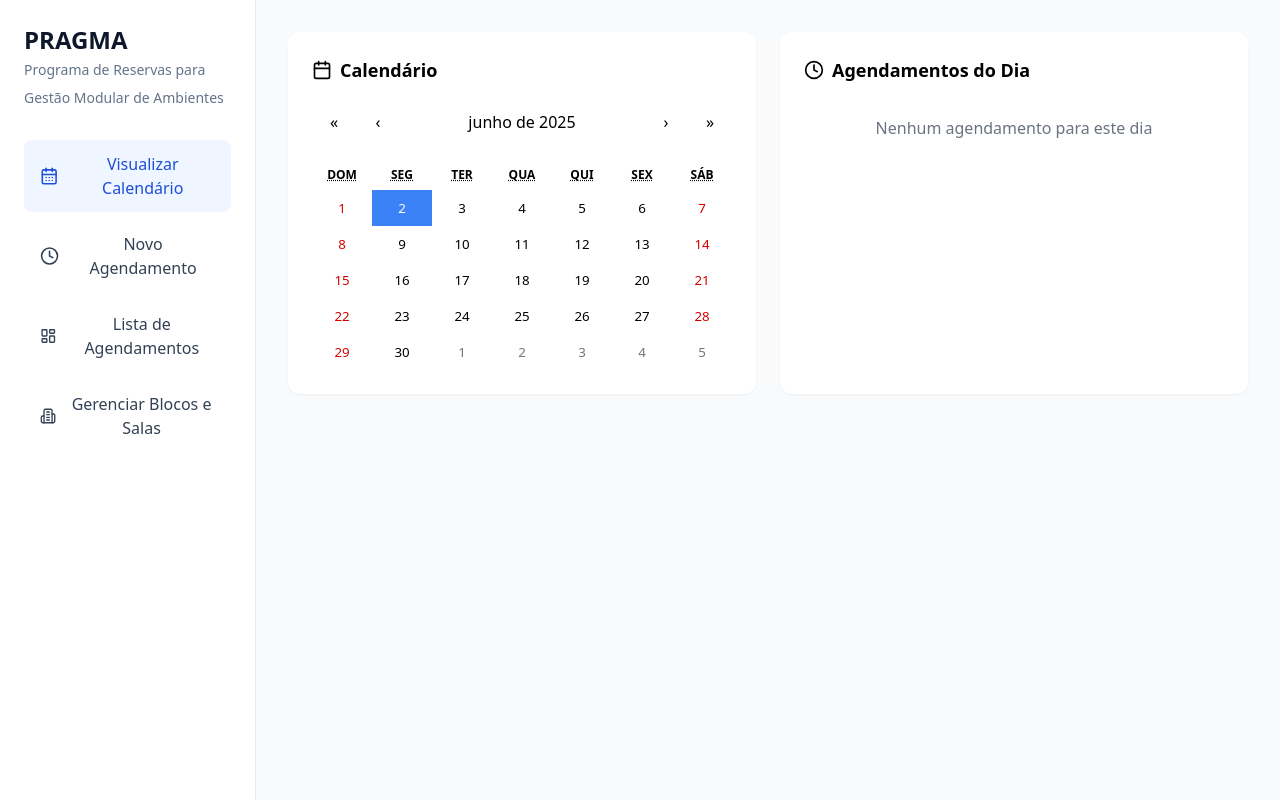
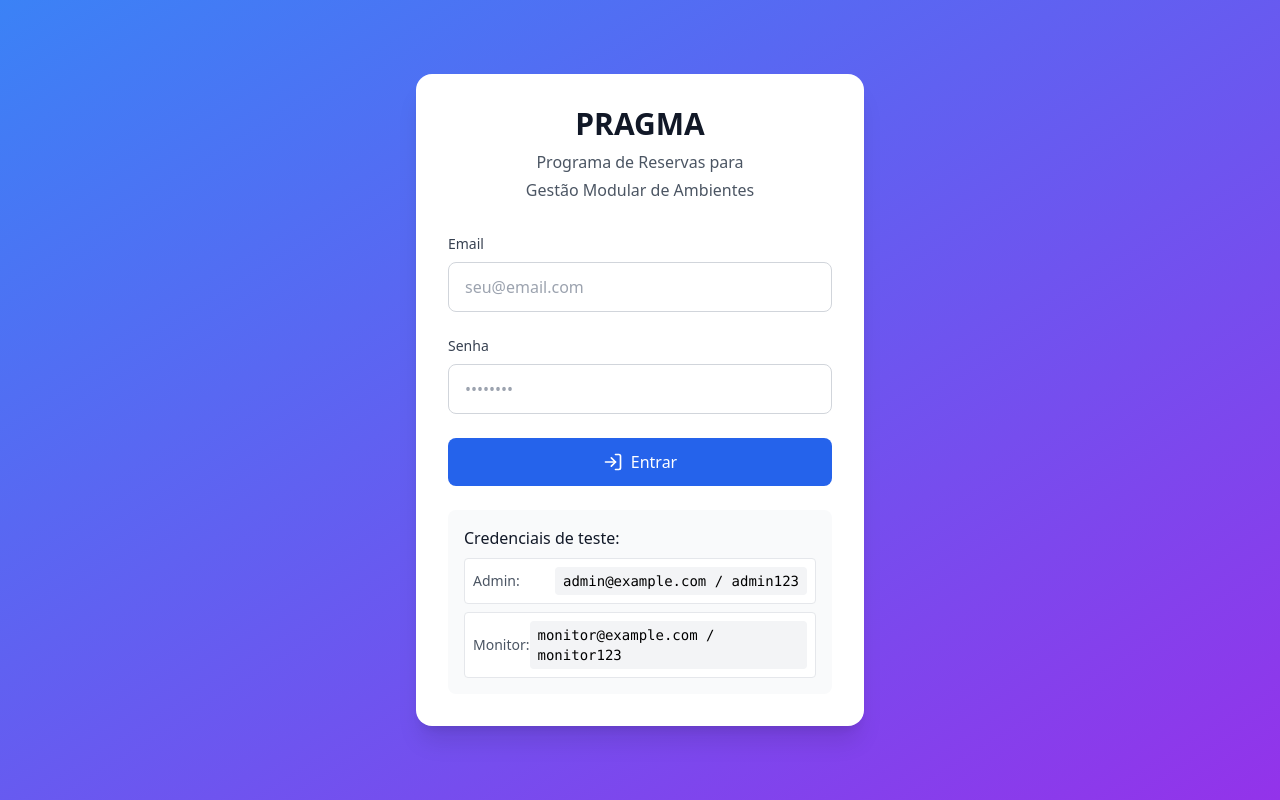
Before and after one commit to Silveira-k7/PragmaL, a React (Vite) app: page / in a window 1280 px wide. Built offline with nearby package versions, Linux system fonts and the light colour scheme.

Commit message:
Implement role-based authentication

```diff
--- a/src/App.tsx
+++ b/src/App.tsx
@@ -1,23 +1,30 @@
 import React, { useState } from 'react';
-import { LayoutDashboard, CalendarDays, Building2, Menu, X, Clock } from 'lucide-react';
+import { LayoutDashboard, CalendarDays, Building2, Menu, X, Clock, LogOut } from 'lucide-react';
 import { motion, AnimatePresence } from 'framer-motion';
 import { Toaster } from 'react-hot-toast';
 import { BlockList } from './components/BlockList';
 import { ReservationCalendar } from './components/ReservationCalendar';
 import { ReservationList } from './components/ReservationList';
+import { Auth } from './components/Auth';
+import { AuthProvider, useAuth } from './contexts/AuthContext';
 
 type View = 'calendar' | 'list' | 'manage' | 'new-reservation';
 
-function App() {
+function AppContent() {
+  const { user, userRole, signOut } = useAuth();
   const [currentView, setCurrentView] = useState<View>('calendar');
   const [isSidebarOpen, setIsSidebarOpen] = useState(true);
 
+  if (!user) {
+    return <Auth />;
+  }
+
   const menuItems = [
-    { id: 'calendar', label: 'Visualizar Calendário', icon: CalendarDays },
-    { id: 'new-reservation', label: 'Novo Agendamento', icon: Clock },
-    { id: 'list', label: 'Lista de Agendamentos', icon: LayoutDashboard },
-    { id: 'manage', label: 'Gerenciar Blocos e Salas', icon: Building2 },
-  ];
+    { id: 'calendar', label: 'Visualizar Calendário', icon: CalendarDays, roles: ['admin', 'monitor'] },
+    { id: 'new-reservation', label: 'Novo Agendamento', icon: Clock, roles: ['admin', 'monitor'] },
+    { id: 'list', label: 'Lista de Agendamentos', icon: LayoutDashboard, roles: ['admin', 'monitor'] },
+    { id: 'manage', label: 'Gerenciar Blocos e Salas', icon: Building2, roles: ['admin'] },
+  ].filter(item => item.roles.includes(userRole!));
 
   return (
     <div className="min-h-screen bg-slate-50">
@@ -68,6 +75,16 @@ function App() {
                     </motion.button>
                   );
                 })}
+
+                <motion.button
+                  whileHover={{ scale: 1.02 }}
+                  whileTap={{ scale: 0.98 }}
+                  onClick={signOut}
+                  className="w-full flex items-center gap-3 px-4 py-3 rounded-lg transition-colors text-red-600 hover:bg-red-50 mt-4"
+                >
+                  <LogOut className="w-5 h-5" />
+                  Sair
+                </motion.button>
               </nav>
             </div>
           </motion.aside>
@@ -91,7 +108,7 @@ function App() {
             {currentView === 'calendar' && <ReservationCalendar viewMode="calendar" />}
             {currentView === 'new-reservation' && <ReservationCalendar viewMode="form" />}
             {currentView === 'list' && <ReservationList />}
-            {currentView === 'manage' && <BlockList />}
+            {currentView === 'manage' && userRole === 'admin' && <BlockList />}
           </motion.div>
         </AnimatePresence>
       </main>
@@ -111,4 +128,12 @@ function App() {
   );
 }
 
+function App() {
+  return (
+    <AuthProvider>
+      <AppContent />
+    </AuthProvider>
+  );
+}
+
 export default App;
--- a/src/main.tsx
+++ b/src/main.tsx
@@ -2,9 +2,12 @@ import { StrictMode } from 'react';
 import { createRoot } from 'react-dom/client';
 import App from './App.tsx';
 import './index.css';
+import { AuthProvider } from './contexts/AuthContext';
 
 createRoot(document.getElementById('root')!).render(
   <StrictMode>
-    <App />
+    <AuthProvider>
+      <App />
+    </AuthProvider>
   </StrictMode>
 );
```
